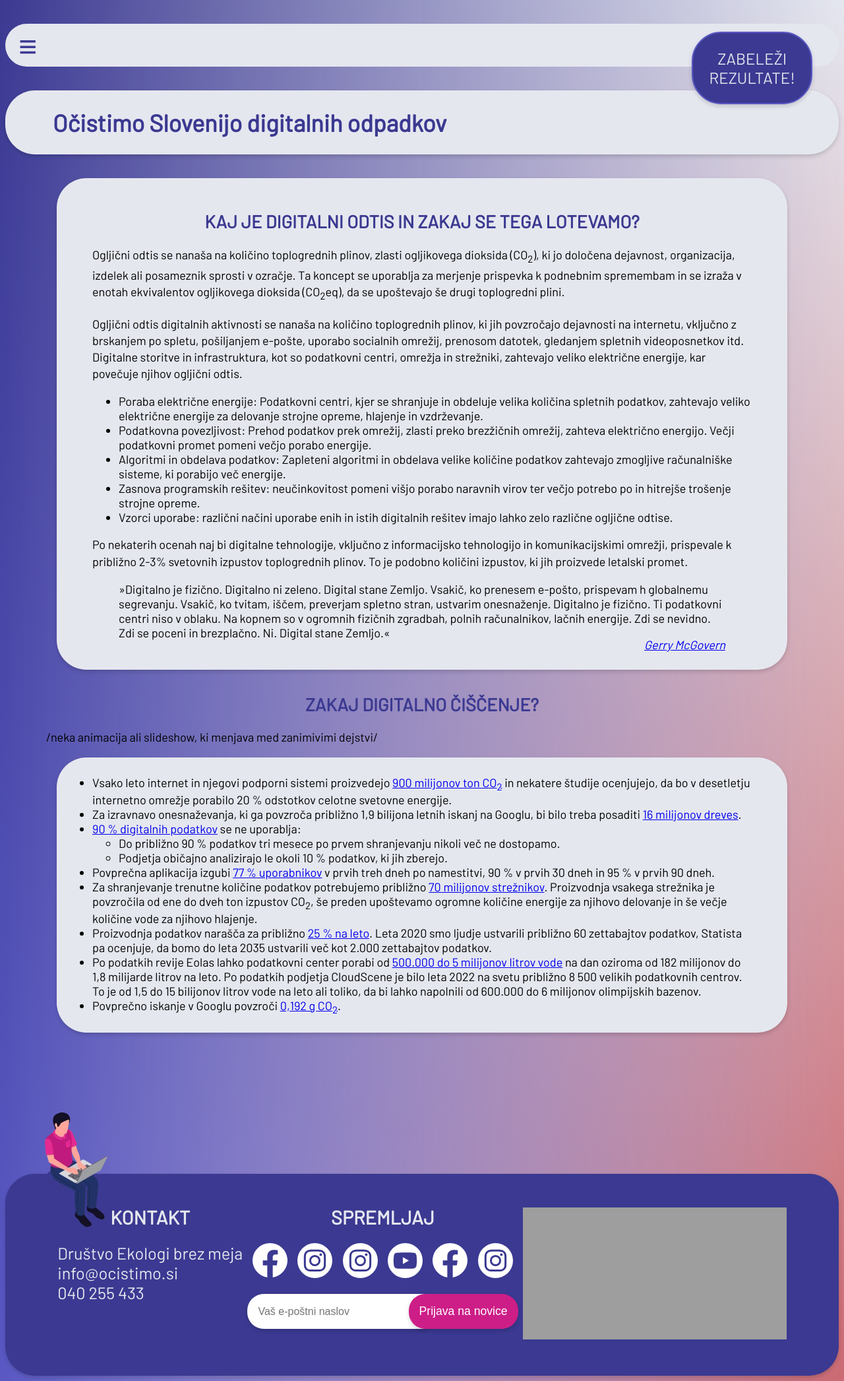
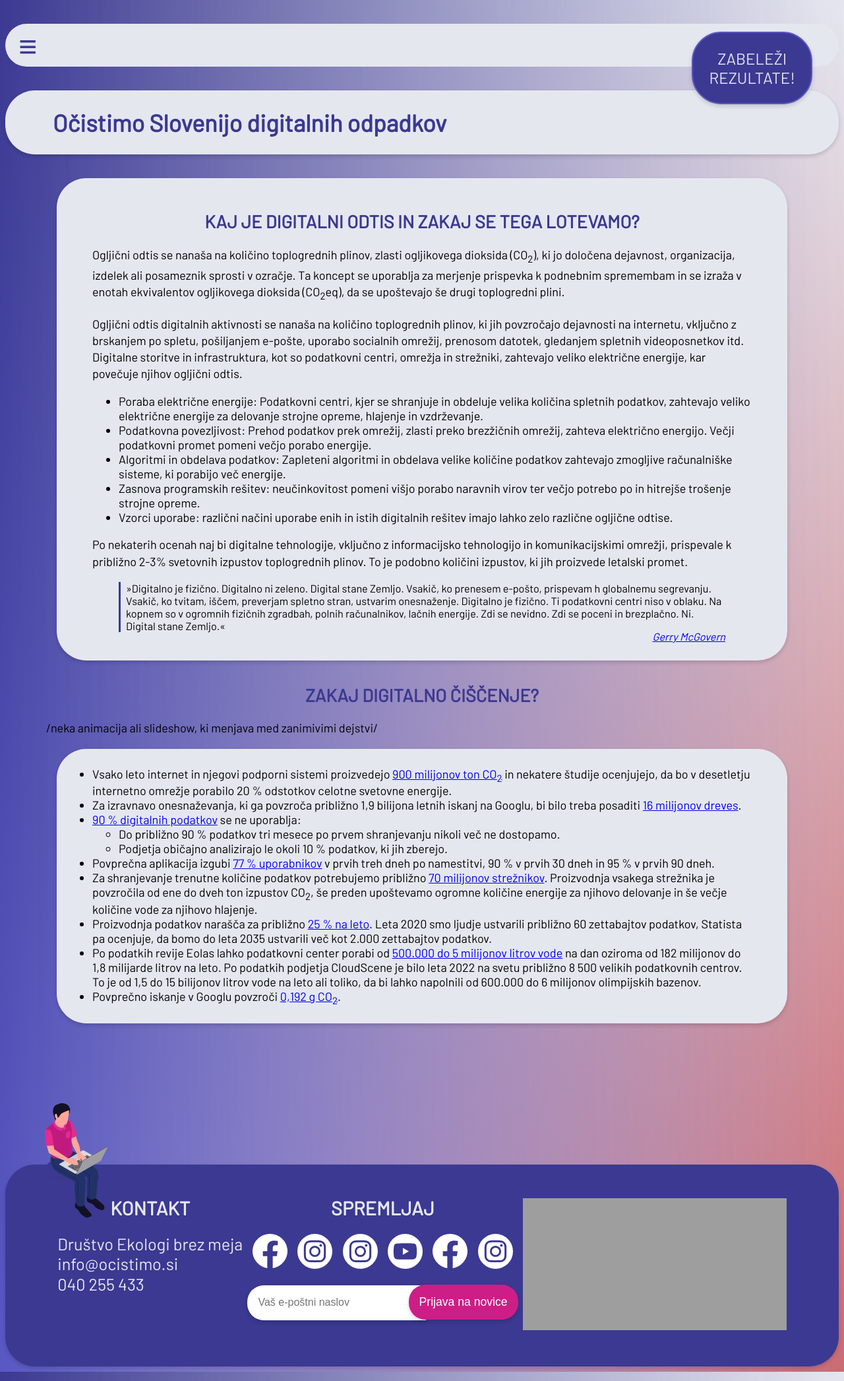
Before and after one commit to ewba/dcd-si, a Jekyll site: the page built from o-akciji.md, in a window 1280 px wide. Shown: the whole page at 66% size. Built offline with Jekyll 4.4.1, drawn with Linux system fonts in a browser that asks for light colours; grey boxes are pictures that could not be loaded.

Commit message:
added blockquote flourish

```diff
--- a/_sass/main.scss
+++ b/_sass/main.scss
@@ -107,6 +107,11 @@ button {
 }
 
 // we could load this conditionally only on the one page that needs it (or inline it)
+blockquote {
+  border-left: 3px solid $violaTemna;
+  padding-left: 0.5rem;
+  font-size: 90%;
+}
 cite {
   margin-top: 1em;
   float: right;
```
